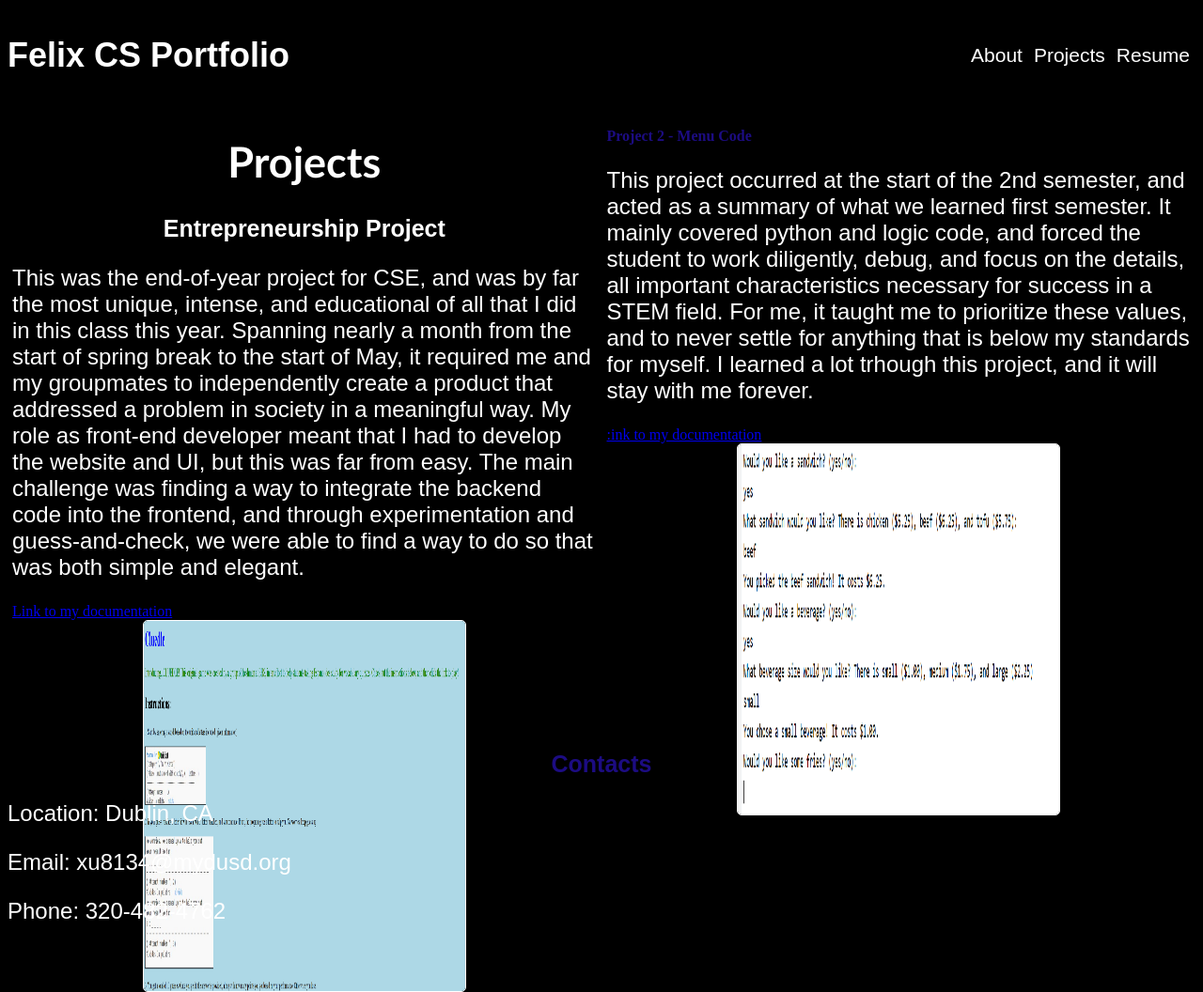
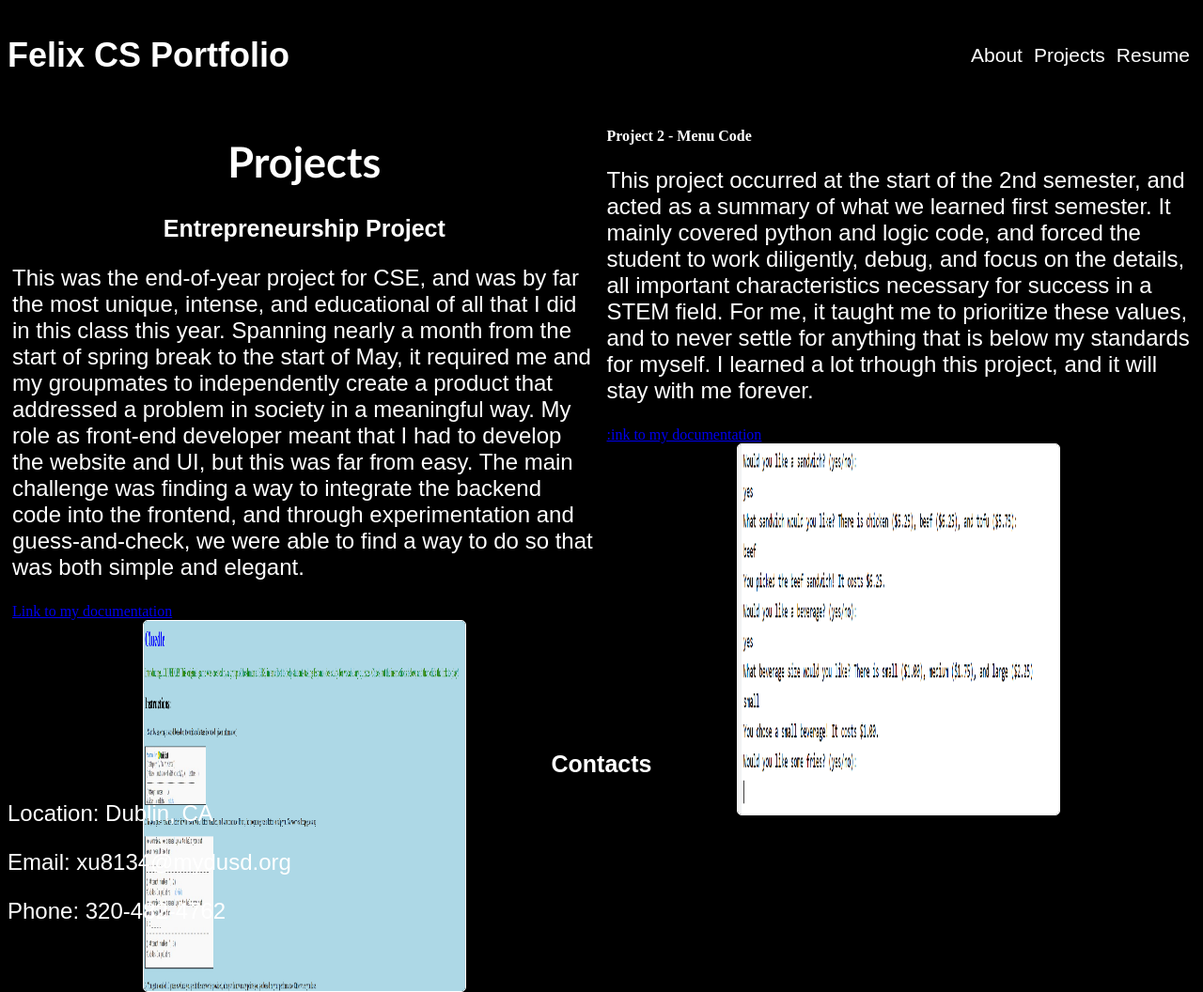
Before and after one commit to Aero-ComSci/about-me-page-Fefefefefefefeffefefef, a plain HTML site: page projects.html in a window 1280 px wide. Shown: the whole page at 94% size. Drawn offline with Linux system fonts and the light colour scheme.

Commit message:
Update projects.html

```diff
--- a/projects.html
+++ b/projects.html
@@ -22,14 +22,14 @@
             <img src="cluedle.png" id = 'Project1Image' class = 'ProjectImage'>
         </div>
         <div id="rightContent" class="contentBlock">
-            <h4 style="color: rgb(28, 12, 130)">Project 2 - Menu Code</h4>
+            <h4 style="color: rgb(255, 255, 255)">Project 2 - Menu Code</h4>
             <p style="font-size: x-large; ">This project occurred at the start of the 2nd semester, and acted as a summary of what we learned first semester. It mainly covered python and logic code, and forced the student to work diligently, debug, and focus on the details, all important characteristics necessary for success in a STEM field. For me, it taught me to prioritize these values, and to never settle for anything that is below my standards for myself. I learned a lot trhough this project, and it will stay with me forever.</p>
             <p>         </p>
             <a href="https://docs.google.com/document/d/1BBHDElIxMB87_HLjXiUEZPIxM1nnc1Nf3Qr6g-Xa-cQ/edit?usp=sharing">:ink to my documentation</a>
             <img src="felixmenu.png" id = 'Project2Image' class = 'ProjectImage'>
         </div>
     </div>
-<h2 style="color: rgb(28, 12, 130)">Contacts</h2>
+<h2 style="color: rgb(255, 255, 255)">Contacts</h2>
 <p style="font-size: x-large; ">Location: Dublin, CA</p>
 <p style="font-size: x-large; ">Email: xu8134@mydusd.org</p>
 <p style="font-size: x-large; ">Phone: 320-482-4762</p>
```
